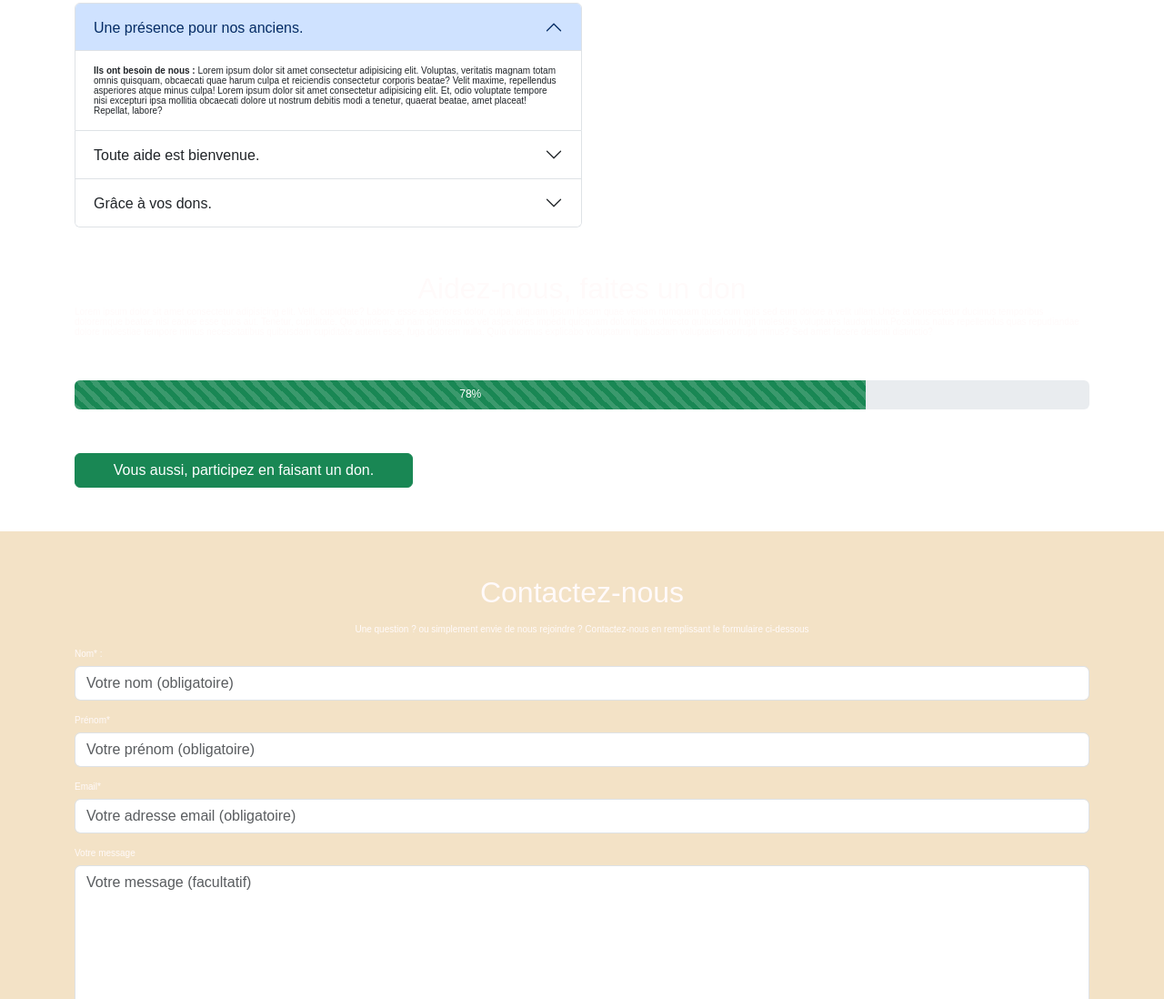
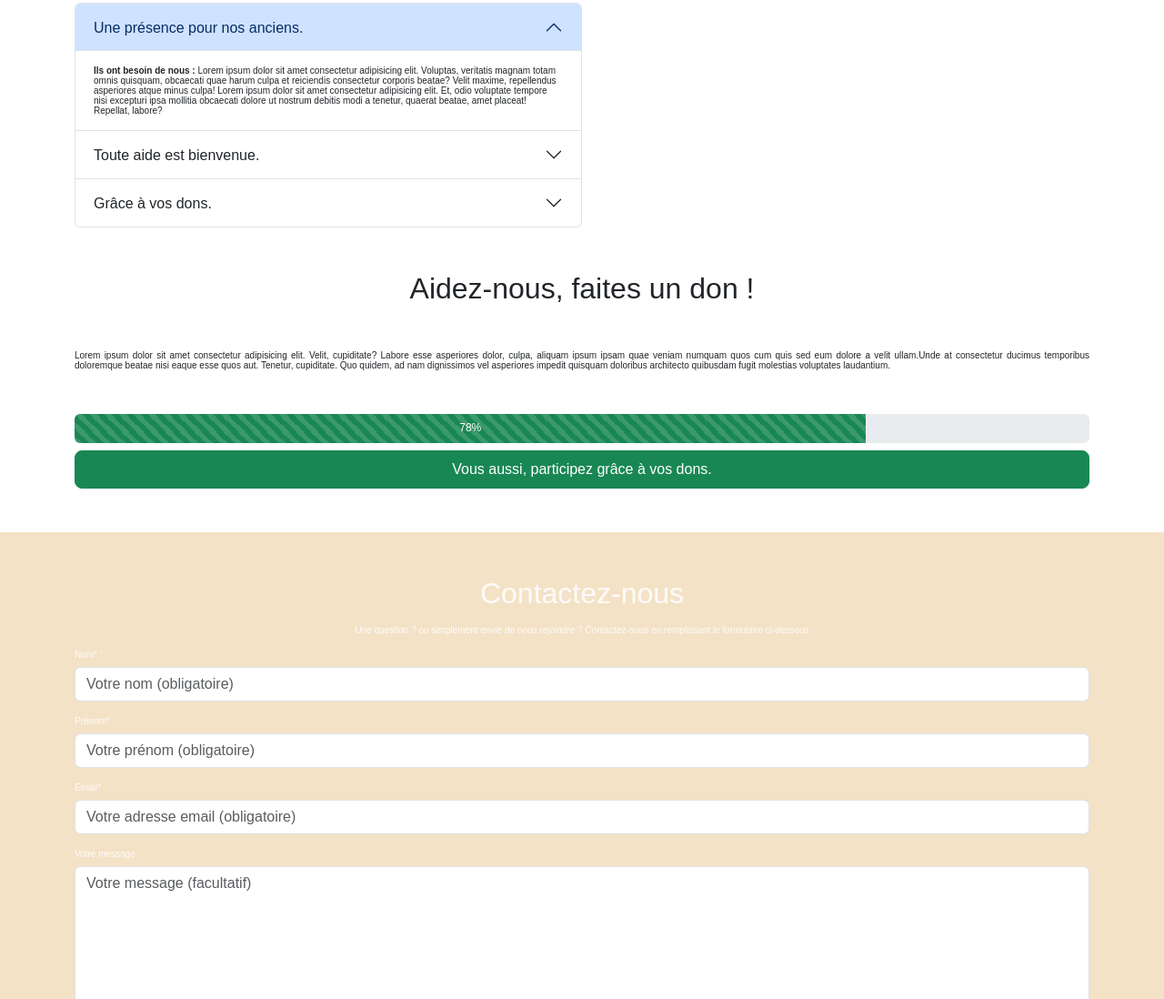
Before and after one commit to Baha-Abdelatif/DRAFT-ECF_HTML-CSS, a plain HTML site: page index.html in a window 1280 px wide. Shown: the part 4633-5731 px from the top of the page at 91% size. Drawn offline with nearby package versions, Linux system fonts and the light colour scheme; files that its build step writes are made by us from their sources.

Commit message:
Style de la Section Faites-un-don

```diff
--- a/index.html
+++ b/index.html
@@ -463,22 +463,19 @@
 
     <section
       id="Faites-un-don"
-      class="container my-5"
+      class="container my-5 text-dark"
     >
-      <h2 class="text-center">Aidez-nous, faites un don</h2>
-      <p><span>Lorem ipsum dolor sit amet consectetur adipisicing elit. Velit,
+      <h2 class="text-center my-5">Aidez-nous, faites un don !</h2>
+      <p class="text-justify mb-5"><span>Lorem ipsum dolor sit amet consectetur
+          adipisicing elit. Velit,
           cupiditate? Labore esse asperiores dolor, culpa, aliquam ipsum ipsam
           quae veniam numquam quos cum quis sed eum dolore a velit
           ullam.</span><span>Unde at consectetur ducimus temporibus doloremque
           beatae nisi eaque esse quos aut. Tenetur, cupiditate. Quo quidem, ad
           nam dignissimos vel asperiores impedit quisquam doloribus architecto
-          quibusdam fugit molestias voluptates laudantium.</span><span>Possimus
-          natus repellendus quas repudiandae dolore molestiae tempore minus
-          necessitatibus quibusdam cupiditate autem esse, fuga dolorem nulla.
-          Quia ducimus explicabo voluptatum quibusdam voluptatem corrupti minus?
-          Sed amet facere deleniti distinctio?</span></p>
+          quibusdam fugit molestias voluptates laudantium.</span></p>
       <div
-        class="progress my-5"
+        class="progress my-2"
         role="progressbar"
         aria-label="Donations progressbar"
         aria-valuenow="78"
@@ -493,12 +490,12 @@
       </div>
       <div class="donate-section">
         <button
-          class="btn btn-success col-4"
+          class="btn btn-success btn-lg fs-6 col-12"
           type="button"
           data-bs-toggle="modal"
           data-bs-target="#staticBackdrop"
         >
-          Vous aussi, participez en faisant un don.
+          Vous aussi, participez grâce à vos dons.
         </button>
 
 
```
